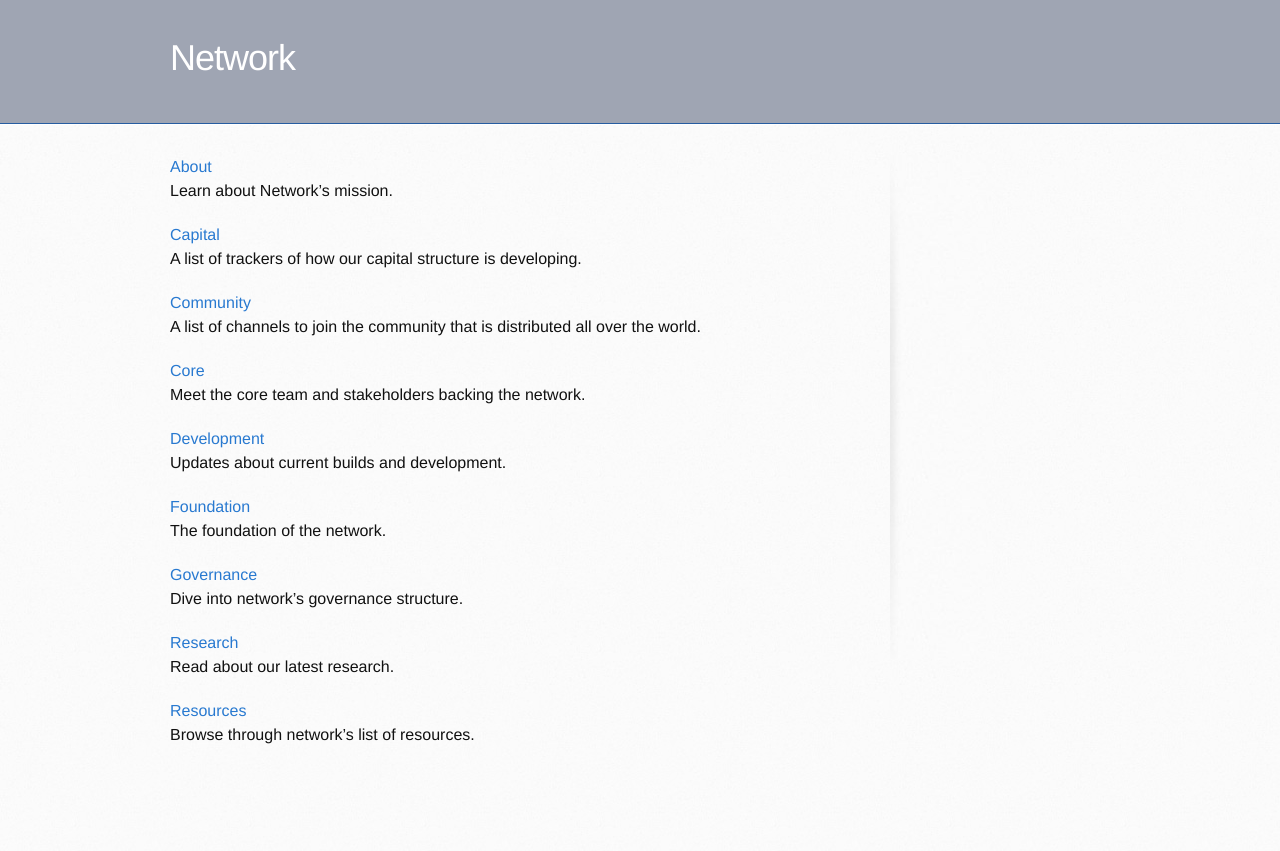
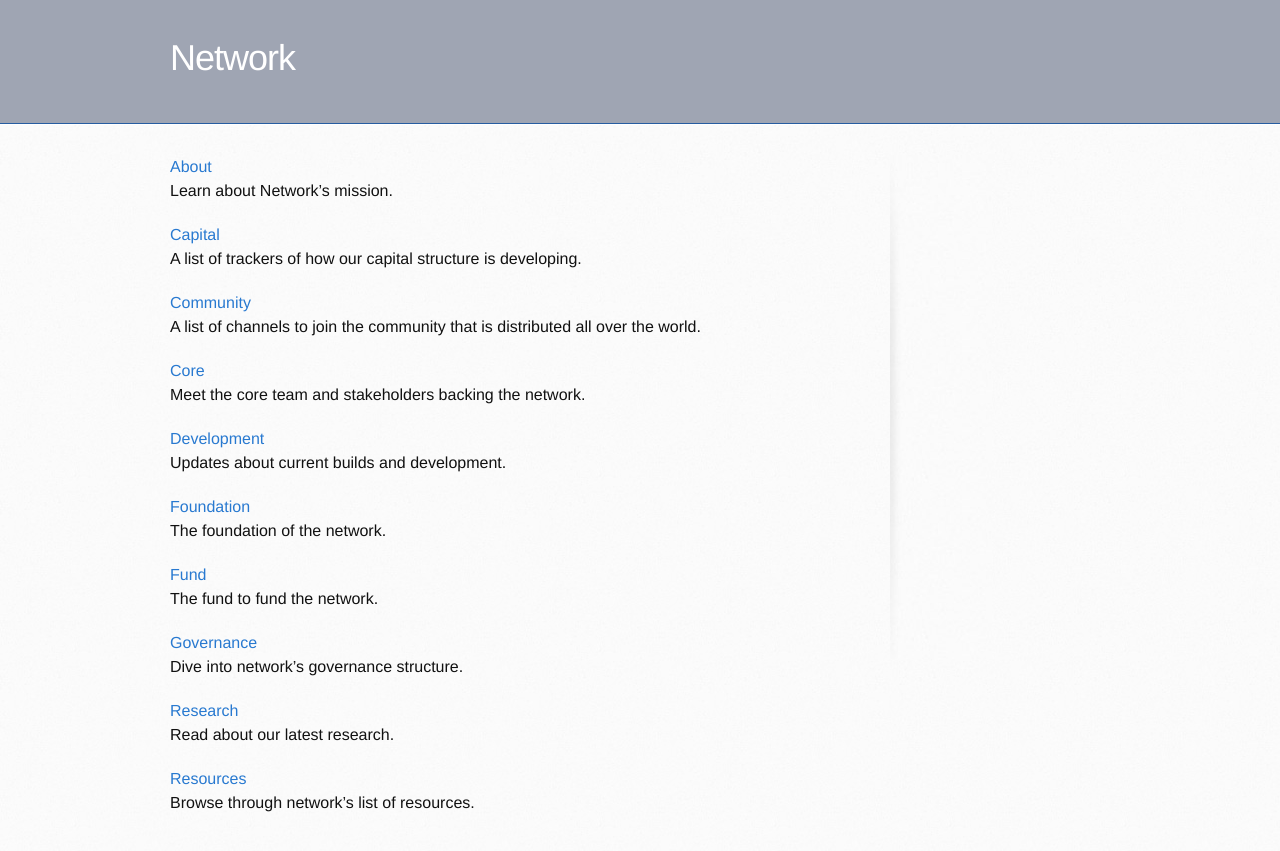
Before and after one commit to networkf/network.github.io, a Jekyll site: the page built from index.md, in a window 1280 px wide. Shown: the top 851 px of the page. Built offline with Jekyll 4.4.1, drawn with Linux system fonts in a browser that asks for light colours; some web fonts are replaced; our own code applies the rules of GitHub Pages for plain Markdown files; the repository's description, which GitHub fills in, is left out.

Commit message:
Update index.md

```diff
--- a/index.md
+++ b/index.md
@@ -30,6 +30,10 @@ Updates about current builds and development.
 <br>
 The foundation of the network.
 
+[Fund](/fund)
+<br>
+The fund to fund the network.
+
 [Governance](/governance)
 <br>
 Dive into network's governance structure.
```
